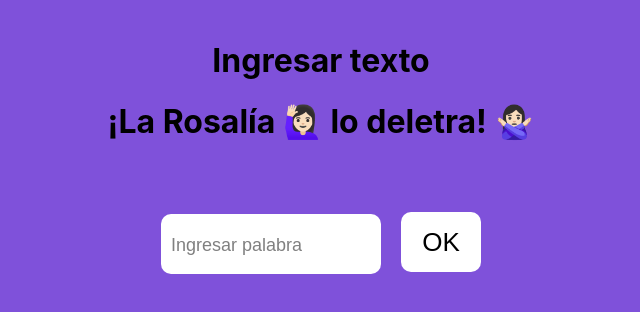
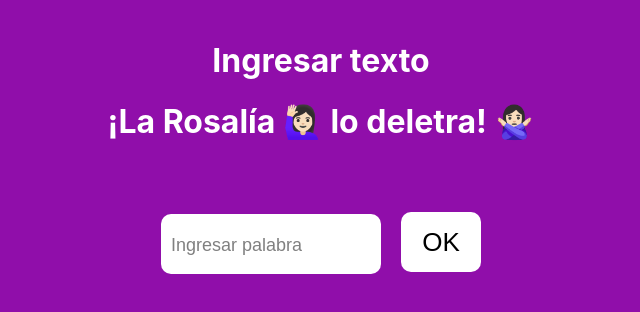
Before and after one commit to tgcorias/rosaliapp, a React (Vite) app: page / in a window 1280 px wide. Shown: the top 312 px of the page, without its empty margins (319-959 px from the left). Built offline with nearby package versions, Linux system fonts and the light colour scheme; what crunker would draw is missing.

Commit message:
[Change] Styles

```diff
--- a/src/App.css
+++ b/src/App.css
@@ -12,7 +12,9 @@
     animation: App-logo-spin infinite 20s linear;
   }
 }
-
+h1{
+  color: #fff
+}
 .App-header {
   background-color: #282c34;
   min-height: 100vh;
@@ -39,7 +41,7 @@
   background-color: #a0f379;
   border: 1px solid black;
   color: #282c34;
-  transition: 0.6s;
+  transition: 0.4s;
 }
 input{
   margin: 10px;
@@ -53,8 +55,8 @@
 
 }
 textarea:focus, input:focus{
-  transition: 0.3s;
-  outline: 3px solid black;
+  transition: 0.1s;
+  outline: 3px solid #226d00;
 }
 input::placeholder {
   margin: 5px;
@@ -70,11 +72,14 @@
 }
 #rosalia{
   width: 100%;
-  margin: 25px;
   display: flex;
   flex-direction: column;
   justify-content: space-around;
   align-items: center;
+
+}
+audio{
+  margin: 5px;
 }
 
 
--- a/src/index.css
+++ b/src/index.css
@@ -6,7 +6,7 @@
   -webkit-font-smoothing: antialiased;
   -moz-osx-font-smoothing: grayscale;
   justify-content: center;
-  background-color: rgb(127, 81, 218);
+  background-color: rgb(144, 14, 170);
 }
 
 code {
```
